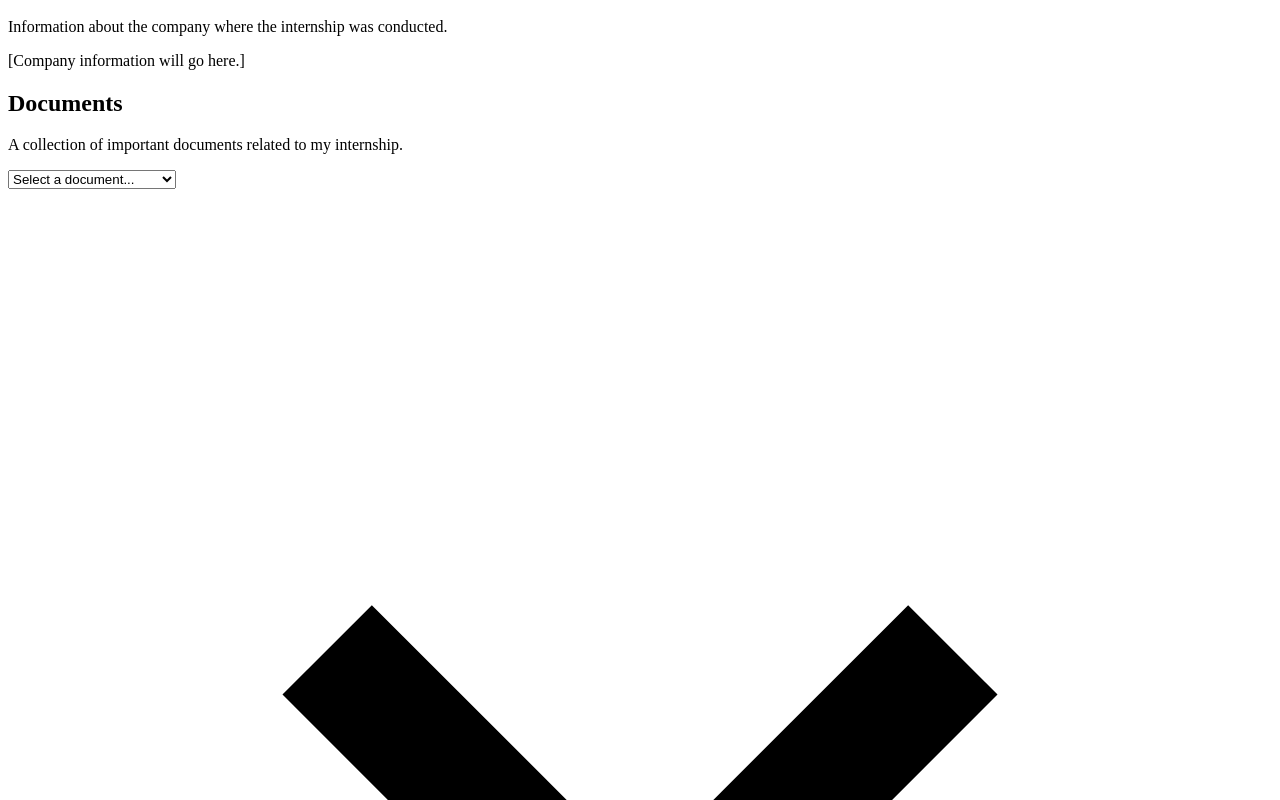
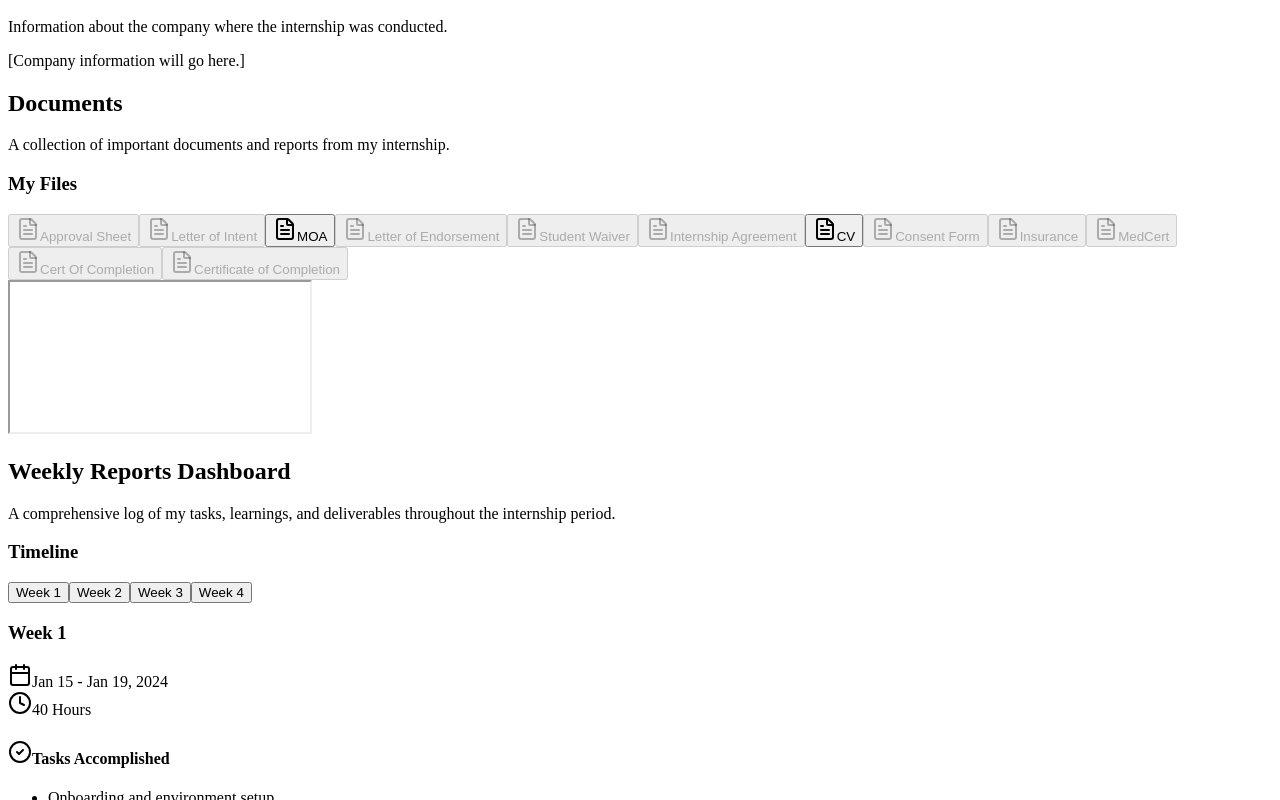
Before and after one commit to Dwayne1828/OJT-Portfolio, a React app in the folder src/: page / in a window 1280 px wide. Shown: the part 920-1720 px from the top of the page. Built offline with nearby package versions, Linux system fonts and the light colour scheme; the HTML template or start-up script is replaced by a standard one.

Commit message:
New UI: Documents Change

```diff
--- a/src/components/Documents.tsx
+++ b/src/components/Documents.tsx
@@ -17,7 +17,7 @@ const documentList = [
 ];
 
 export function Documents() {
-  const [activeDoc, setActiveDoc] = useState<string | null>(null);
+  const [activeDoc, setActiveDoc] = useState<string | null>('/7. NATIONAL TELECOMMUNICATION COMMISSION.pdf');
 
   return (
     <section id="projects" className="py-24 bg-brand-slate-950">
@@ -26,47 +26,49 @@ export function Documents() {
           <h2 className="text-3xl md:text-4xl font-bold text-white mb-4">
             Documents
           </h2>
-          <p className="text-lg text-brand-slate-400 max-w-2xl mx-auto">
-            A collection of important documents related to my internship.
+          <p className="text-lg text-brand-slate-100 max-w-3xl mx-auto">
+            A collection of important documents and reports from my internship.
           </p>
         </div>
 
-        <div className="flex flex-col lg:flex-row gap-6">
-          {/* Sidebar / Button Grid */}
-          <div className="lg:w-1/4">
-            <div className="relative">
-              <select
-                onChange={(e) => setActiveDoc(e.target.value || null)}
-                className="w-full bg-brand-slate-800 text-white px-4 py-3 rounded-md font-medium transition-all duration-200 appearance-none border border-brand-slate-700 hover:bg-brand-slate-700 focus:outline-none focus:ring-2 focus:ring-brand-blue"
+        <div className="bg-brand-slate-900 border border-brand-slate-800 rounded-xl overflow-hidden flex min-h-[75vh]">
+          {/* Sidebar */}
+          <div className="w-1/3 md:w-1/4 border-r border-brand-slate-800 p-4">
+            <h3 className="text-white font-semibold mb-4 px-2">My Files</h3>
+            <div className="space-y-1.5">
+              {documentList.map((doc) => (
+                <button
+                  key={doc.name}
+                  onClick={() => setActiveDoc(doc.path)}
+                  disabled={!doc.path}
+                  className={`w-full text-left px-3 py-2.5 rounded-lg font-medium transition-colors duration-200 flex items-center text-sm ${
+                    activeDoc === doc.path
+                      ? 'bg-brand-blue text-white'
+                      : 'text-brand-slate-200 hover:bg-brand-slate-800 hover:text-white'
+                  } ${!doc.path ? 'opacity-50 cursor-not-allowed' : ''}`}
                 >
-                <option value="">Select a document...</option>
-                {documentList.map((doc) => (
-                  <option key={doc.name} value={doc.path || ''} disabled={!doc.path}>
-                    {doc.name}
-                  </option>
+                  <FileText className="w-4 h-4 mr-3 flex-shrink-0" />
+                  <span className="truncate">{doc.name}</span>
+                </button>
               ))}
-              </select>
-              <div className="pointer-events-none absolute inset-y-0 right-0 flex items-center px-2 text-gray-400">
-                <svg className="fill-current h-4 w-4" xmlns="http://www.w3.org/2000/svg" viewBox="0 0 20 20">
-                  <path d="M9.293 12.95l.707.707L15.657 8l-1.414-1.414L10 10.828 5.757 6.586 4.343 8z" />
-                </svg>
-              </div>
             </div>
           </div>
 
           {/* Main Content */}
-          <div className="lg:w-3/4">
-            <div className="bg-brand-slate-950 border border-brand-slate-800 rounded-lg h-[70vh] flex items-center justify-center">
+          <div className="w-2/3 md:w-3/4 flex-1 flex items-center justify-center p-2">
             {activeDoc ? (
               <iframe
                 src={activeDoc}
-                  className="w-full h-full"
+                className="w-full h-full bg-white rounded-md"
                 title="Document Viewer"
               />
             ) : (
-                <p className="text-brand-slate-400">Select a document from the left to view it here.</p>
+              <div className="text-center">
+                <FileText className="w-16 h-16 mx-auto text-brand-slate-700" />
+                <h3 className="mt-4 text-lg font-medium text-white">Select a document</h3>
+                <p className="mt-1 text-sm text-brand-slate-400">Choose a file from the sidebar to view it here.</p>
+              </div>
             )}
-            </div>
           </div>
         </div>
       </div>
```
Lines whose indentation alone changed are shown as unchanged.
